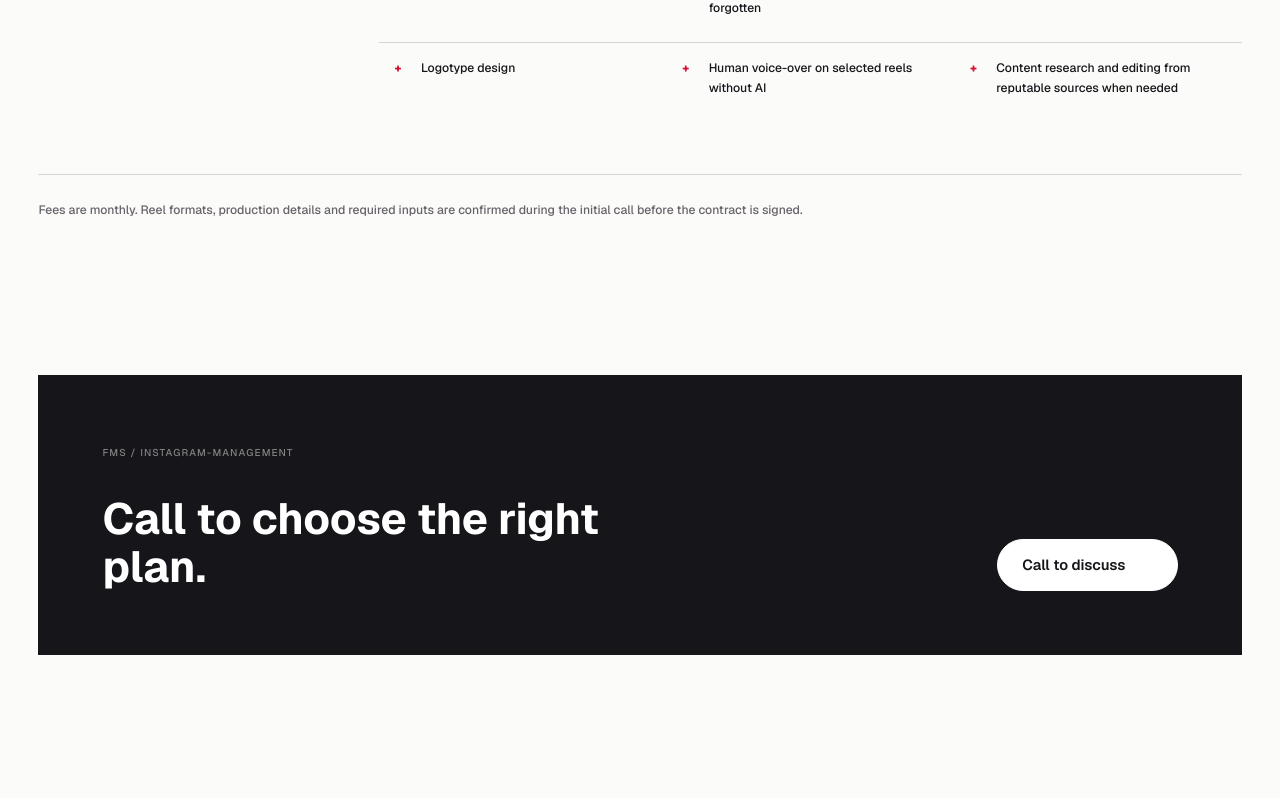
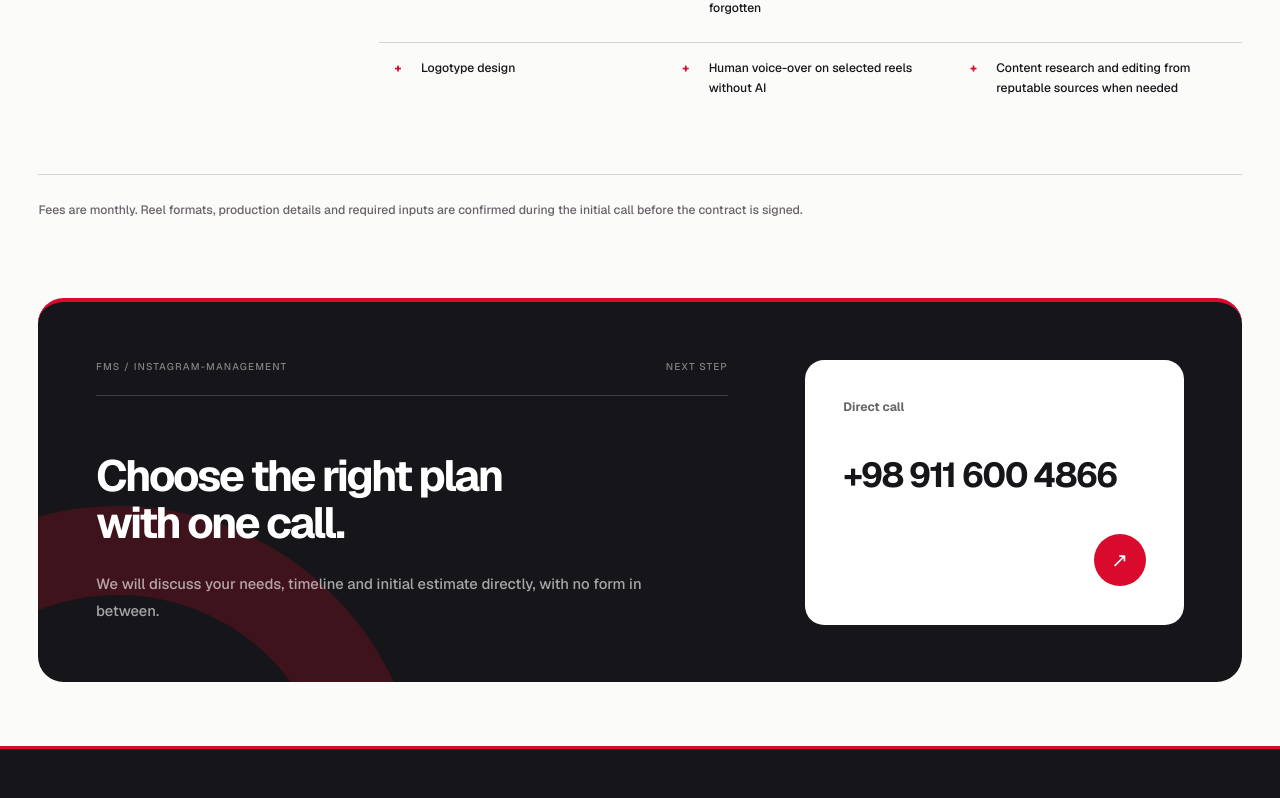
Before and after one commit to sobhanashine/future-media-services, a Next.js app: page /en/services/instagram-management in a window 1280 px wide. Shown: the part 3871-4669 px from the top of the page. Built offline with nearby package versions, Linux system fonts and the light colour scheme; no server answers.

Commit message:
Refine service detail call-to-action design

```diff
--- a/src/app/globals.css
+++ b/src/app/globals.css
@@ -797,6 +797,10 @@ a {
   padding-block: clamp(5rem, 9vw, 9rem) clamp(7rem, 12vw, 12rem);
 }
 
+.service-detail__pricing {
+  padding-block-end: clamp(3.5rem, 6vw, 6rem);
+}
+
 .pricing-section__intro {
   display: grid;
   grid-template-columns: minmax(8rem, 0.32fr) minmax(0, 1fr) minmax(16rem, 0.52fr);
@@ -1897,7 +1901,7 @@ a {
 }
 
 .service-detail {
-  padding-block: 4rem clamp(7rem, 12vw, 12rem);
+  padding-block: 4rem clamp(2.5rem, 5vw, 5rem);
 }
 
 .back-link {
@@ -2066,27 +2070,140 @@ a {
 .service-detail__fit li:first-child { border-inline-start: 0; padding-inline-start: 0; }
 
 .service-detail__cta {
-  display: flex;
-  align-items: end;
-  justify-content: space-between;
-  gap: 2rem;
+  position: relative;
+  isolation: isolate;
+  display: grid;
+  overflow: hidden;
+  min-height: clamp(21rem, 30vw, 27rem);
+  border-block-start: 0.3rem solid var(--signal);
+  border-radius: clamp(1.1rem, 2vw, 1.8rem);
   background: var(--ink);
   color: var(--white);
-  padding: clamp(2rem, 5vw, 5rem);
-}
-
-.service-detail__cta span {
+  grid-template-columns: minmax(0, 1.25fr) minmax(18rem, 0.75fr);
+  align-items: stretch;
+  gap: clamp(2rem, 6vw, 7rem);
+  padding: clamp(2rem, 4.5vw, 4.5rem);
+}
+
+.service-detail__cta::before {
+  position: absolute;
+  z-index: -1;
+  width: min(38rem, 62vw);
+  aspect-ratio: 1;
+  inset-inline-start: min(-14rem, -12vw);
+  inset-block-end: min(-27rem, -32vw);
+  border: clamp(4rem, 7vw, 7rem) solid rgba(217, 10, 44, 0.2);
+  border-radius: 50%;
+  content: "";
+}
+
+.service-detail__cta-copy {
+  display: flex;
+  min-width: 0;
+  flex-direction: column;
+  justify-content: space-between;
+}
+
+.service-detail__cta-meta {
+  display: flex;
+  align-items: center;
+  justify-content: space-between;
+  gap: 1rem;
+  padding-block-end: 1.25rem;
+  border-block-end: 1px solid rgba(255, 255, 255, 0.18);
+}
+
+.service-detail__cta-meta span {
   color: rgba(255, 255, 255, 0.46);
   font-family: var(--font-app);
   font-size: 0.62rem;
   letter-spacing: 0.12em;
+  text-transform: uppercase;
+}
+
+.font-fa .service-detail__cta-meta span {
+  letter-spacing: 0;
+  text-transform: none;
 }
 
 .service-detail__cta h2 {
-  max-width: 17ch;
-  margin: 2rem 0 0;
-  font-size: clamp(2rem, 4vw, 4.4rem);
+  max-width: 14ch;
+  margin: clamp(2rem, 4vw, 3.75rem) 0 1.25rem;
+  font-size: clamp(2.25rem, 4.2vw, 4.5rem);
+  letter-spacing: -0.055em;
+  line-height: 1.08;
+}
+
+[dir="rtl"] .service-detail__cta h2 {
+  letter-spacing: -0.035em;
+  line-height: 1.32;
+}
+
+.service-detail__cta-copy > p {
+  max-width: 38rem;
+  margin: 0;
+  color: rgba(255, 255, 255, 0.62);
+  font-size: 0.92rem;
+  line-height: 1.85;
+}
+
+.service-detail__cta-call {
+  display: grid;
+  min-width: 0;
+  align-content: space-between;
+  border-radius: clamp(0.9rem, 1.5vw, 1.3rem);
+  background: var(--white);
+  color: var(--ink);
+  padding: clamp(1.5rem, 3vw, 2.5rem);
+  transition: background 220ms ease, color 220ms ease, transform 220ms var(--ease-out);
+}
+
+.service-detail__cta-call > span:first-child {
+  color: var(--muted);
+  font-size: 0.76rem;
+  font-weight: var(--weight-label);
+}
+
+.service-detail__cta-call strong {
+  align-self: center;
+  font-family: var(--font-app);
+  font-size: clamp(1.65rem, 2.7vw, 2.85rem);
+  font-weight: 680;
+  letter-spacing: -0.045em;
   line-height: 1.1;
+  white-space: nowrap;
+}
+
+.service-detail__cta-arrow {
+  display: grid;
+  width: 3.25rem;
+  aspect-ratio: 1;
+  justify-self: end;
+  place-items: center;
+  border-radius: 50%;
+  background: var(--signal);
+  color: var(--white);
+  font-size: 1.25rem;
+  transition: transform 220ms var(--ease-out);
+}
+
+.service-detail__cta-call:hover,
+.service-detail__cta-call:focus-visible {
+  background: var(--signal);
+  color: var(--white);
+  transform: translateY(-0.25rem);
+}
+
+.service-detail__cta-call:hover > span:first-child,
+.service-detail__cta-call:focus-visible > span:first-child {
+  color: rgba(255, 255, 255, 0.72);
+}
+
+.service-detail__cta-call:hover .service-detail__cta-arrow,
+.service-detail__cta-call:focus-visible .service-detail__cta-arrow {
+  background: var(--white);
+  color: var(--signal);
+  transform: rotate(45deg);
 }
 
 /* FAQs */
@@ -3093,10 +3210,19 @@ a {
     aspect-ratio: 4 / 3.7;
   }
 
-  .final-cta > div > div,
-  .service-detail__cta {
+  .final-cta > div > div {
     align-items: flex-start;
     flex-direction: column;
+  }
+
+  .service-detail__cta {
+    min-height: 0;
+    grid-template-columns: 1fr;
+    gap: 1.5rem;
+  }
+
+  .service-detail__cta-call {
+    min-height: 13rem;
   }
 
   .page-intro {
@@ -3255,6 +3381,29 @@ a {
 
   .shared-plan-features ul {
     grid-template-columns: 1fr;
+  }
+
+  .service-detail__cta {
+    padding: 1.35rem;
+  }
+
+  .service-detail__cta-meta {
+    align-items: flex-start;
+    flex-direction: column;
+    gap: 0.45rem;
+  }
+
+  .service-detail__cta h2 {
+    margin-block-start: 1.75rem;
+  }
+
+  .service-detail__cta-call {
+    min-height: 11rem;
+    padding: 1.35rem;
+  }
+
+  .service-detail__cta-call strong {
+    font-size: clamp(1.35rem, 7vw, 1.8rem);
   }
 
   .hero__actions .button {
--- a/src/components/pages/ServiceDetailPage.tsx
+++ b/src/components/pages/ServiceDetailPage.tsx
@@ -2,9 +2,8 @@ import Image from "next/image";
 import Link from "next/link";
 import { JsonLd } from "@/components/layout/JsonLd";
 import { PricingPlans } from "@/components/pages/PricingPlans";
-import { ArrowIcon } from "@/components/ui/ArrowIcon";
 import { copy, formatIndex, localePath, type Locale, type Service } from "@/content/site";
-import { phoneHref } from "@/lib/contact";
+import { phoneDisplay, phoneHref } from "@/lib/contact";
 
 export function ServiceDetailPage({ locale, service }: { locale: Locale; service: Service }) {
   const content = copy[locale];
@@ -100,14 +99,29 @@ export function ServiceDetailPage({ locale, service }: { locale: Locale; service
             <p className="pricing-disclaimer" data-reveal>{pricingCopy.disclaimer}</p>
           </section>
         )}
-        <aside className="service-detail__cta" data-reveal>
-          <div>
-            <span>FMS / {service.slug.toUpperCase()}</span>
-            <h2>{locale === "fa" ? "برای انتخاب پلن مناسب تماس بگیرید." : "Call to choose the right plan."}</h2>
+        <aside className="service-detail__cta" aria-labelledby="service-cta-title" data-reveal>
+          <div className="service-detail__cta-copy">
+            <div className="service-detail__cta-meta">
+              <span>FMS / {service.slug.toUpperCase()}</span>
+              <span>{locale === "fa" ? "قدم بعدی" : "Next step"}</span>
+            </div>
+            <h2 id="service-cta-title">
+              {locale === "fa" ? "پلن مناسب را با یک تماس انتخاب کنید." : "Choose the right plan with one call."}
+            </h2>
+            <p>
+              {locale === "fa"
+                ? "نیاز پروژه، زمان‌بندی و برآورد اولیه را مستقیم و بدون فرم بررسی می‌کنیم."
+                : "We will discuss your needs, timeline and initial estimate directly, with no form in between."}
+            </p>
           </div>
-          <a href={phoneHref} className="button button--light">
-            {content.nav.start}
-            <ArrowIcon />
+          <a
+            href={phoneHref}
+            className="service-detail__cta-call"
+            aria-label={locale === "fa" ? `تماس مستقیم با شماره ${phoneDisplay.fa}` : `Call ${phoneDisplay.en}`}
+          >
+            <span>{locale === "fa" ? "تماس مستقیم" : "Direct call"}</span>
+            <strong dir="ltr">{phoneDisplay[locale]}</strong>
+            <span className="service-detail__cta-arrow" aria-hidden="true">↗</span>
           </a>
         </aside>
       </article>
--- a/src/lib/contact.ts
+++ b/src/lib/contact.ts
@@ -1 +1,6 @@
 export const phoneHref = "tel:+989116004866";
+
+export const phoneDisplay = {
+  fa: "۰۹۱۱ ۶۰۰ ۴۸۶۶",
+  en: "+98 911 600 4866",
+} as const;
```
